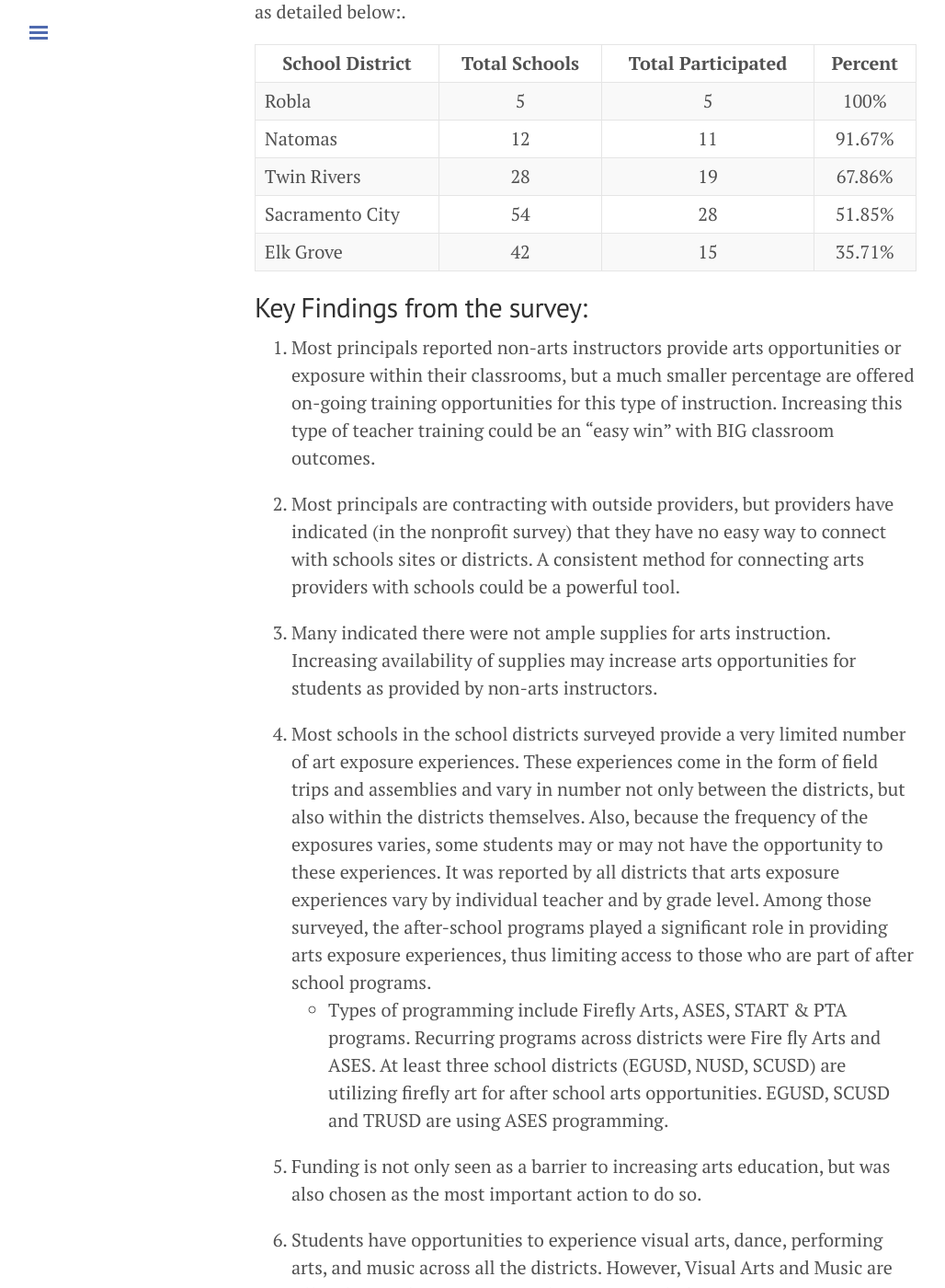
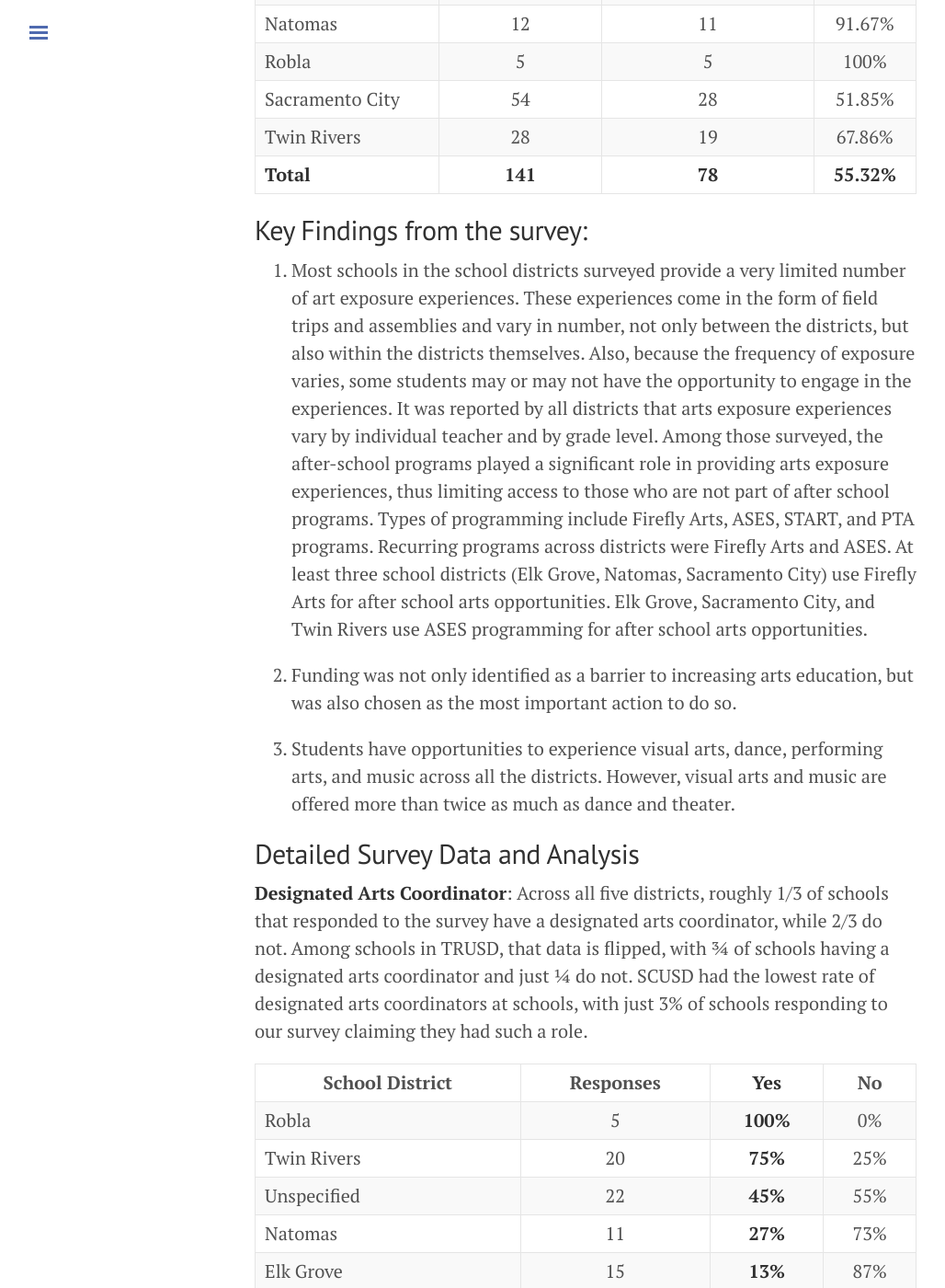
Before and after one commit to code4sac/sacarts4ALL, a Jekyll site: the page built from 3_schools_survey.md, in a window 1280 px wide and 1400 px high, scrolled down 499 px. Shown: the whole window at 92% size, without its empty margins (3-1031 px from the left). Built offline with Jekyll 4.4.1, drawn with Linux system fonts in a browser that asks for light colours; some of the changed text lies outside the part shown.

Commit message:
sunday night update

```diff
--- a/3_schools_survey.md
+++ b/3_schools_survey.md
@@ -6,37 +6,29 @@ permalink: /schools_survey/
 
 #  Survey: School Principals
 
-## Principals for all K-6 schools within the five identified school districts
-
-In an effort to understand the current state of arts education in K-6th grades throughout the Sacramento Region, we surveyed all principals serving in K-8th grade schools across the following five school districts: Robla, Sacramento County, Twin Rivers, Elk Grove, and Natomas. Principals (or school-level leads) were asked various questions about current availability of arts education, barriers to arts education, and quantity of opportunities provided to students. In total, there was a 55% survey completion rate across all districts (78 responses) as detailed below:.
+**Principals**: To understand the current state of K-8 arts education in Sacramento County, we surveyed all principals serving in K-8t grade schools across five school districts: Sacramento City (SCUSD), Elk Grove (EGUSD), Twin Rivers (TRUSD), Robla (RSD), and Natomas (NUSD). Principals (or school-level leads) were asked various questions about current availability of arts education, barriers to arts education, and quantity of opportunities provided to students. In total, 55% of surveys were completed across all districts (78 responses).
 
 | School District | Total Schools | Total Participated | Percent  |
 | -------  |:-------------:|:------------------:|:--------:|
+| Elk Grove | 42 | 15 | 35.71% |
+| Natomas  | 12 | 11 | 91.67% |
 | Robla  | 5 | 5 | 100% |
-| Natomas  | 12 | 11 | 91.67% |
+| Sacramento City  | 54 | 28 | 51.85% |
 | Twin Rivers  | 28 | 19 | 67.86% |
-| Sacramento City  | 54 | 28 | 51.85% |
-| Elk Grove | 42 | 15 | 35.71% |
+| **Total** | **141** | **78** | **55.32%** |
 
 
 ## Key Findings from the survey:
 
-1. Most principals reported non-arts instructors provide arts opportunities or exposure within their classrooms, but a much smaller percentage are offered on-going training opportunities for this type of instruction. Increasing this type of teacher training could be an “easy win” with BIG classroom outcomes.
+1. Most schools in the school districts surveyed provide a very limited number of art exposure experiences. These experiences come in the form of field trips and assemblies and vary in number, not only between the districts, but also within the districts themselves. Also, because the frequency of exposure varies, some students may or may not have the opportunity to engage in the experiences. It was reported by all districts that arts exposure experiences vary by individual teacher and by grade level. Among those surveyed, the after-school programs played a significant role in providing arts exposure experiences, thus limiting access to those who are not part of after school programs. Types of programming include Firefly Arts, ASES, START, and PTA programs. Recurring programs across districts were Firefly Arts and ASES. At least three school districts (Elk Grove, Natomas, Sacramento City) use Firefly Arts for after school arts opportunities. Elk Grove, Sacramento City, and Twin Rivers use ASES programming for after school arts opportunities.
 
-2. Most principals are contracting with outside providers, but providers have indicated (in the nonprofit survey) that they have no easy way to connect with schools sites or districts. A consistent method for connecting arts providers with schools could be a powerful tool.
+2. Funding was not only identified as a barrier to increasing arts education, but was also chosen as the most important action to do so.
 
-3. Many indicated there were not ample supplies for arts instruction. Increasing availability of supplies may increase arts opportunities for students as provided by non-arts instructors.
-
-4. Most schools in the school districts surveyed provide a very limited number of art exposure experiences. These experiences come in the form of field trips and assemblies and vary in number not only between the districts, but also within the districts themselves. Also, because the frequency of the exposures varies, some students may or may not have the opportunity to these experiences. It was reported by all districts that arts exposure experiences vary by individual teacher and by grade level. Among those surveyed, the after-school programs played a significant role in providing arts exposure experiences, thus limiting access to those who are part of after school programs.
-  * Types of programming include Firefly Arts, ASES, START & PTA programs. Recurring programs across districts were Fire fly Arts and ASES. At least three school districts (EGUSD, NUSD, SCUSD) are utilizing firefly art for after school arts opportunities. EGUSD, SCUSD and TRUSD are using ASES programming.
-
-5. Funding is not only seen as a barrier to increasing arts education, but was also chosen as the most important action to do so.
-
-6. Students have opportunities to experience visual arts, dance, performing arts, and music across all the districts. However, Visual Arts and Music are offered more than twice as much as Dance and Theater.
+3. Students have opportunities to experience visual arts, dance, performing arts, and music across all the districts. However, visual arts and music are offered more than twice as much as dance and theater.
 
 ## Detailed Survey Data and Analysis
 
-**Designated Arts Coordinator**: Across all five districts, roughly 1/3 of schools that responded to our survey have a designated arts coordinator, while 2/3 do not. Among schools in TRUSD, that data is flipped, with 3⁄4 of schools having a designated arts coordinator and just 1⁄4 do not. SCUSD had the lowest rate of designated arts coordinators at schools, with just 3% of schools responding to our survey claiming they had such a role.
+**Designated Arts Coordinator**:  Across all five districts, roughly 1/3 of schools that responded to the survey have a designated arts coordinator, while 2/3 do not. Among schools in TRUSD, that data is flipped, with ¾ of schools having a designated arts coordinator and just ¼ do not. SCUSD had the lowest rate of designated arts coordinators at schools, with just 3% of schools responding to our survey claiming they had such a role.
 
 | School District | Responses | **Yes** | No |
 | ---------------------  |:---------:|:---:|:---:|
@@ -140,7 +132,7 @@ Principals responded to how many days per week arts instruction classes are offe
 Principals were asked to cite biggest barriers to increasing arts education opportunities at their school.
 
 **General Trend:**
-Of the 86 who answered, "Funding" was viewed as the **#1** barrier to increasing arts education. Robla Unified and Twin Rivers Unified had 0% of their reporting schools chose "Support from Administrator" as a barrier.
+Of the 78 who answered, Funding was viewed as the number one barrier to increasing arts education.
 
 ![SacArts4ALL]({{ site.baseurl }}/assets/images/NELP_Chart1.png "Chart: Elk Grove USD Barriers to Increasing Arts Education")
 
```
Also changed, not shown: other parts of 3_schools_survey.md (+1 -1 lines).
